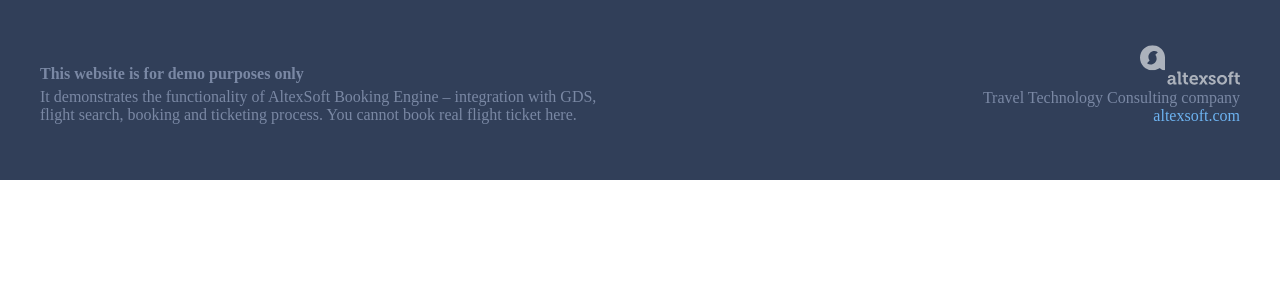
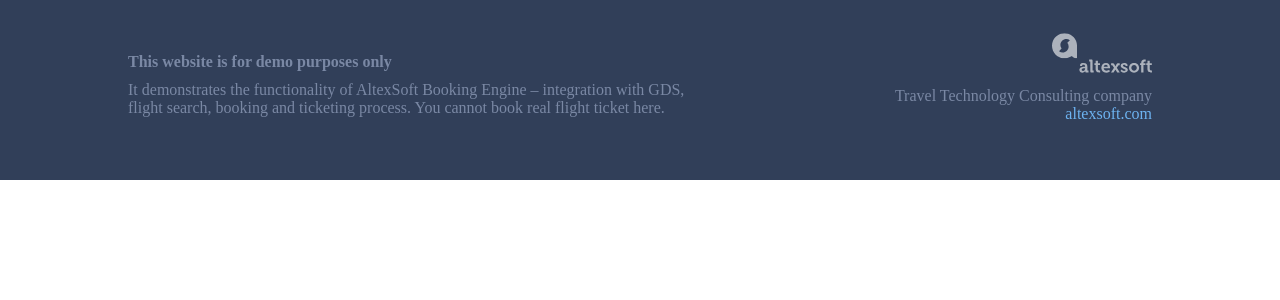
Before and after one commit to EvgeniiShevchenko/travel-rock, a Vue app: page / in a window 1280 px wide. Shown: the top 300 px of the page. Built offline with nearby package versions, Linux system fonts and the light colour scheme.

Commit message:
add some style

```diff
--- a/src/components/layouts/TheFooter/TheFooter.scss
+++ b/src/components/layouts/TheFooter/TheFooter.scss
@@ -1,31 +1,35 @@
+@mixin flex($wrap: auto, $alignmentX: auto, $alignmentY: auto) {
+    display: flex;
+
+    @if $wrap !=auto {
+        flex-wrap: $wrap;
+    }
+
+    @if $alignmentX !=auto {
+        justify-content: $alignmentX;
+    }
+
+    @if $alignmentY !=auto {
+        align-items: $alignmentY;
+    }
+}
+
 .footer {
     padding: 25px 20px 30px 20px;
 
     background-color: #313f59;
     color: #7a88a4;
-}
 
-.footer-list {
-    display: flex;
-    flex-wrap: wrap;
-    justify-content: space-between;
-    align-items: center;
-}
+    .footer-wrapper {
+        @include flex(wrap, space-between, center);
 
-.footer-list-item {
-    margin-top: 14px;
-}
-
-.has-logo-desktop {
+        .ref-logo-desktop {
             display: none;
         }
 
         .item-description-company {
             display: none;
-}
-
-.company-line-break {
-    display: block;
+            margin-top: 10px;
         }
 
         .description-company-ref {
@@ -33,35 +37,27 @@
             cursor: pointer;
         }
 
-.description-line-break {
-    display: block;
-}
-
         .has-dynamic-width {
             width: 100%;
         }
 
-.contact-phone-icon {
-    display: inline-block;
-
-    margin-right: 5px;
-    margin-left: 4px;
-
-    height: 13px;
-    width: 8px;
+        .contact-phone-ref {
+            display: block;
+            padding-left: 20px;
 
             background: url("../../../assets/images/phone.svg") no-repeat;
+            background-position: 4px center;
+            color: #7a88a4;
+            cursor: pointer;
         }
 
-.contact-massage-icon {
-    display: inline-block;
+        .contact-email-ref {
+            padding-left: 20px;
 
-    margin-right: 5px;
-
-    height: 8px;
-    width: 12px;
-
-    background-image: url("../../../assets/images/email.svg");
+            background: url("../../../assets/images/email.svg") no-repeat;
+            background-position: 0 center;
+            color: #7a88a4;
+            cursor: pointer;
         }
 
         .item-about-website {
@@ -69,83 +65,80 @@
             max-width: 570px;
         }
 
-.website-line-break {
-    display: block;
-    padding-bottom: 5px;
-
+        .about-website-title {
             font-weight: 600;
         }
 
+        .about-website-description {
+            margin-top: 10px;
+        }
+    }
+}
+
+
 @media (min-width: 600px) {
-    .footer-list {
+    .footer .footer-wrapper {
         align-items: normal;
     }
 
-    .footer-list :nth-child(2) {
+    .footer .footer-wrapper :nth-child(2) {
         order: 3;
     }
 
-    .has-dynamic-width {
+    .footer .footer-wrapper .has-dynamic-width {
         width: max-content;
         order: 2;
     }
 
-    .item-ref-logo {
+    .footer .footer-wrapper .ref-logo {
         margin-top: -5px;
     }
 }
 
-@media (min-width: 1200px) {
+
+@media (min-width: 1024px) {
     .footer {
-        display: flex;
-        justify-content: space-between;
-        align-items: center;
+        @include flex(auto, space-between, center);
 
         min-height: 180px;
     }
 
-    .footer-list> :nth-child(2) {
-        display: none;
+    .footer .footer-wrapper {
+        margin: 0 auto;
+        width: 1024px;
     }
 
-    .footer-list> :nth-child(1) {
+    .footer .footer-wrapper> :nth-child(1) {
         order: 2;
         text-align: right;
     }
 
-    .item-description-company {
+    .footer .footer-wrapper> :nth-child(2) {
+        display: none;
+    }
+
+    .footer .footer-wrapper .item-description-company {
         display: block;
     }
 
-    .item-ref-logo {
-        margin-top: -5px;
-    }
-
-    .footer-list {
-        align-items: normal;
-        margin: 0 auto;
-        width: 1200px;
-    }
-
-    .list-item-contact {
+    .footer .footer-wrapper .item-contact {
         display: none;
     }
 
-    .item-about-website {
+    .footer .footer-wrapper .has-dynamic-width {
+        order: 1;
+    }
+
+    .footer .footer-wrapper .item-about-website {
         display: block;
     }
 
-    .has-logo-desktop {
+    .footer .footer-wrapper .ref-logo-desktop {
         display: inline-block;
         margin-top: -20px;
     }
 
-    .item-ref-logo {
+    .footer .footer-wrapper .ref-logo {
         display: none;
     }
-
-    .has-dynamic-width {
-        width: max-content;
-        order: 1;
 }
-}
--- a/src/components/layouts/TheFooter/TheFooter.vue
+++ b/src/components/layouts/TheFooter/TheFooter.vue
@@ -1,34 +1,32 @@
 <template>
   <footer class="footer">
-    <div class="footer-list">
-      <div class="footer-list-item">
-        <a class="list-item-ref" href="/">
-          <img class="item-ref-logo" src="../../../assets/images/logo.svg" alt="Logo" />
-          <img class="has-logo-desktop" src="../../../assets/images/desktop-logo.svg" alt="Logo" />
+    <div class="footer-wrapper">
+      <div class="footer-item">
+        <a class="item-ref" href="/">
+          <img class="ref-logo" src="../../../assets/images/logo.svg" alt="Logo" />
+          <img class="ref-logo-desktop" src="../../../assets/images/desktop-logo.svg" alt="Logo" />
         </a>
-        <p class="item-description-company">
-          <span class="company-line-break">Travel Technology Consulting company</span>
+        <div class="item-description-company">
+          <p>Travel Technology Consulting company</p>
           <a class="description-company-ref" href="#">altexsoft.com</a>
-        </p>
+        </div>
       </div>
-      <div class="footer-list-item">
-        <p class="list-item-copyright">© Copyright 2019</p>
+      <div class="footer-item">
+        <p>© Copyright 2019</p>
       </div>
-      <div class="footer-list-item has-dynamic-width">
-        <div class="list-item-contact">
-          <p class="item-contact-description">
-            <span class="description-line-break">
-              <i class="contact-phone-icon" />
-              +1 (877) 777-9097
-            </span>
-            <i class="contact-massage-icon" />traveltech@altexsoft.com
-          </p>
+      <div class="footer-item has-dynamic-width">
+        <div class="item-contact">
+          <a class="contact-phone-ref" href="tel:+1 (877) 777-9097">+1 (877) 777-9097</a>
+          <a
+            class="contact-email-ref"
+            href="mailto:traveltech@altexsoft.com"
+          >traveltech@altexsoft.com</a>
         </div>
-        <div>
-          <p class="item-about-website">
-            <span class="website-line-break">This website is for demo purposes only</span> It demonstrates the
-            functionality of AltexSoft Booking Engine – integration with GDS, flight search, booking and ticketing
-            process. You cannot book real flight ticket here.
+        <div class="item-about-website">
+          <p class="about-website-title">This website is for demo purposes only</p>
+          <p class="about-website-description">
+            It demonstrates the functionality of AltexSoft Booking Engine – integration with GDS, flight search, booking
+            and ticketing process. You cannot book real flight ticket here.
           </p>
         </div>
       </div>
```
Lines whose indentation alone changed are shown as unchanged.
